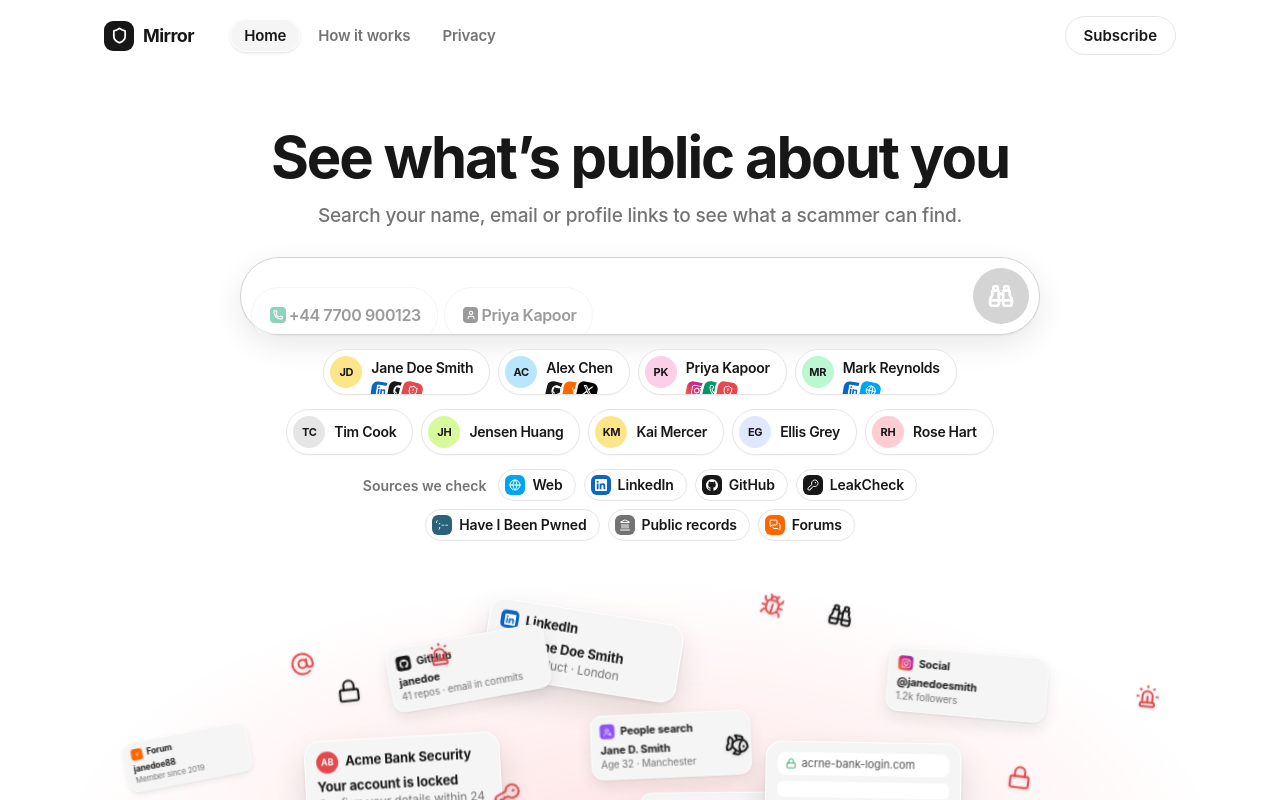
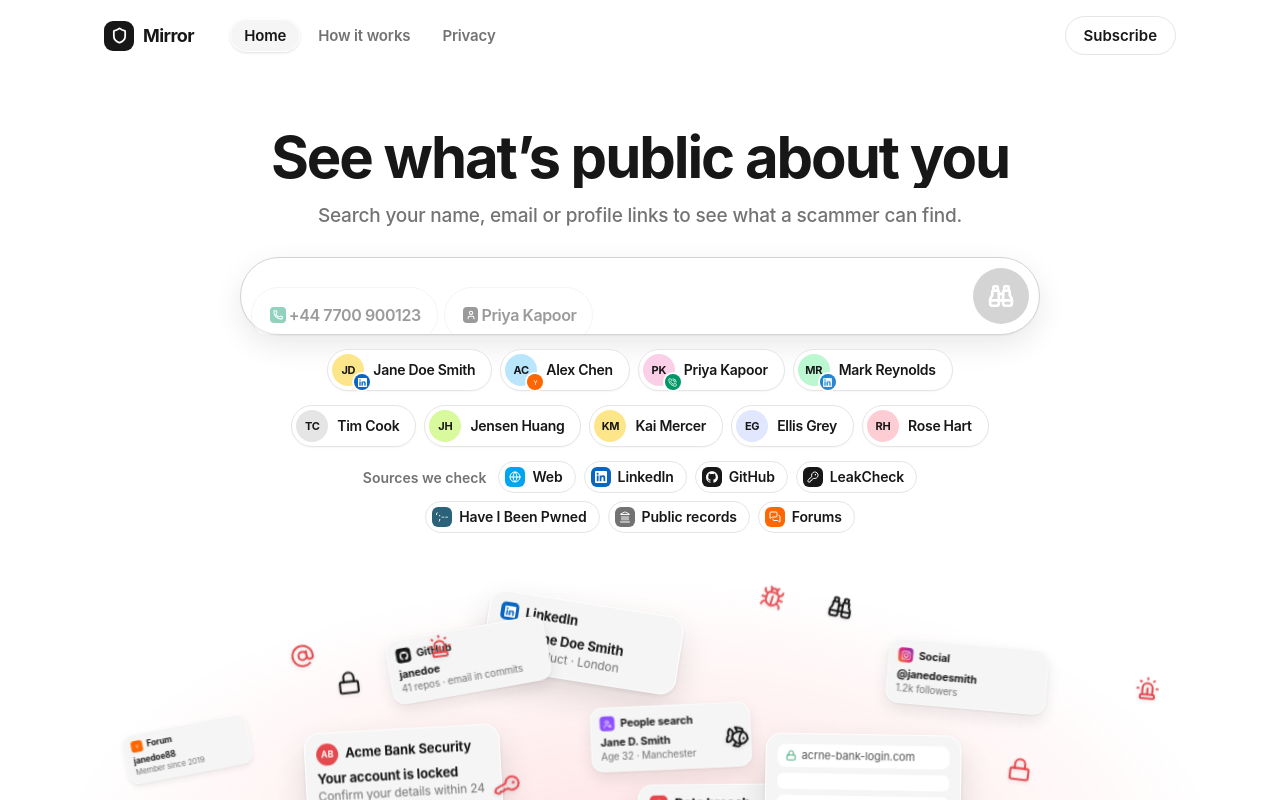
Before and after one commit to ghcpuman902/hackable, a Next.js app: page / in a window 1280 px wide. Shown: the top 800 px of the page. Built offline with nearby package versions, Linux system fonts and the light colour scheme.

Commit message:
Recent people chips: one cycling source badge on the avatar instead of the icon row, shorter chips, static first icon with reduced motion

```diff
--- a/src/app/globals.css
+++ b/src/app/globals.css
@@ -202,21 +202,22 @@ html,body{overflow-x:clip}
 .ghosts .pill{height:56px;border-radius:28px;padding:0 16px;font-size:16px;color:var(--n500);background:#fff}
 @keyframes drift{0%{opacity:0;transform:translateY(10%)}20%,70%{opacity:1;transform:translateY(-50%)}100%{opacity:0;transform:translateY(-95%)}}
 .landing .under{flex-direction:column;gap:14px;margin-top:14px}
-/* recent people: a history; the small tiles show where each person was found */
+/* recent people: a history; one badge on the avatar cycles through where each person was found */
 .people{display:flex;flex-wrap:wrap;justify-content:center;gap:8px}
-.person{position:relative;overflow:hidden;display:inline-flex;align-items:flex-start;gap:9px;height:46px;padding:6px 16px 0 6px;border-radius:999px;border:1px solid var(--n200);background:#fff;
+.person{position:relative;display:inline-flex;align-items:center;gap:9px;height:42px;padding:4px 16px 4px 4px;border-radius:999px;border:1px solid var(--n200);background:#fff;
   font:600 14px/1 var(--font);letter-spacing:-.02em;color:var(--n900);cursor:pointer;box-shadow:0 1px 2px rgba(0,0,0,.04)}
-.person .nm{padding-top:5px;white-space:nowrap}
-.person .av{width:32px;height:32px;border-radius:50%;display:grid;place-items:center;color:var(--n900);font-size:11px;font-weight:700;background:var(--av);flex:none}
-.wallet{position:absolute;left:47px;bottom:0;height:16px;width:calc(100% - 50px);pointer-events:none}
-.wc{position:absolute;bottom:-8px;width:20px;height:20px;border-radius:6px;background:var(--c);display:grid;place-items:center;color:#fff;
-  transform:translateX(var(--o)) rotate(var(--rt));box-shadow:-1px 0 0 1.5px #fff;transition:transform .2s}
-.wc svg{width:11px;height:11px;margin-top:-4px}
-.person:hover .wc{transform:translateX(var(--o)) translateY(-2px) rotate(var(--rt))}
+.person .nm{white-space:nowrap}
+.person .av{position:relative;width:32px;height:32px;border-radius:50%;display:grid;place-items:center;color:var(--n900);font-size:11px;font-weight:700;background:var(--av);flex:none}
+.pb{position:absolute;right:-6px;bottom:-4px;width:16px;height:16px;border-radius:50%;box-shadow:0 0 0 2px #fff;overflow:hidden}
+.pbi{position:absolute;inset:0;display:grid;place-items:center;background:var(--c);color:#fff;opacity:0;
+  animation:var(--pbk,pb3) calc(var(--n) * 1.5s) linear infinite;animation-delay:calc(var(--i) * 1.5s - var(--n) * 1.5s - var(--off))}
+.pb.n2 .pbi{--pbk:pb2}
+.pbi svg{width:9px;height:9px}
+@keyframes pb2{0%,40%{opacity:1}50%,90%{opacity:0}100%{opacity:1}}
+@keyframes pb3{0%,26.67%{opacity:1}33.33%,93.33%{opacity:0}100%{opacity:1}}
+@media (prefers-reduced-motion:reduce){.pbi{animation:none!important;opacity:0}.pbi:first-child{opacity:1}}
 .person:hover{background:var(--n50)}
 .run .people,.run .srcs{display:none}
-.person.preset{align-items:center;padding:6px 16px 6px 6px}
-.person.preset .nm{padding-top:0}
 .tag-row{display:flex;padding:4px 0 0}
 .badge{display:inline-flex;align-items:center;gap:6px;height:30px;padding:0 14px;border-radius:999px;background:var(--n900);color:#fff;font-size:14px;font-weight:700;letter-spacing:-.01em;white-space:nowrap}
 .badge.none{background:var(--ok-bg);color:var(--ok);padding-left:10px}
--- a/src/components/SearchFlow.tsx
+++ b/src/components/SearchFlow.tsx
@@ -12,7 +12,7 @@ import { LIVE_DEMO_CHIPS, PRESETS, presetFor } from "@/lib/presets";
 import type { ScanMessage } from "@/lib/scan-tools";
 import { DEMO_CHIPS, DEMO_EMAIL, EXAMPLES, EXTRA_PATTERNS, fanFor, LEAD_PATTERNS, PEOPLE, reportPatterns, SOURCES, type Found, type ScanTool } from "@/lib/synthetic";
 
-/* Small platform tiles under each recent person, as in 06. */
+/* Where each recent person was found: one small badge on the avatar cycles through these. */
 const MINI: Record<Found, { c: string; icon: ReactNode }> = {
   linkedin: { c: BRAND_BG.linkedin, icon: <BrandIcon name="linkedin" /> },
   github: { c: BRAND_BG.github, icon: <BrandIcon name="github" /> },
@@ -297,13 +297,14 @@ export default function SearchFlow({ live = false }: { live?: boolean }) {
             <div className="people">
               {PEOPLE.map((p, i) => (
                 <button key={p.n} type="button" className="person" onClick={() => pickPerson(i)}>
-                  <span className="av" style={{ "--av": p.av } as CSSProperties}>{initials(p.n)}</span>
+                  <span className="av" style={{ "--av": p.av } as CSSProperties}>{initials(p.n)}
+                    <span className={"pb n" + p.found.length} aria-hidden="true" style={{ "--n": p.found.length, "--off": i * 0.55 + "s" } as CSSProperties}>
+                      {p.found.map((f, j) => (
+                        <span key={f} className="pbi" style={{ "--c": MINI[f].c, "--i": j } as CSSProperties}>{MINI[f].icon}</span>
+                      ))}
+                    </span>
+                  </span>
                   <span className="nm">{p.n}</span>
-                  <span className="wallet" aria-hidden="true">
-                    {p.found.map((f, j) => (
-                      <span key={f} className="wc" style={{ "--c": MINI[f].c, "--o": j * 15 + ((i * 3 + j * 5) % 3) + "px", "--rt": 8 + ((i * 5 + j * 3) % 7) + "deg", zIndex: j } as CSSProperties}>{MINI[f].icon}</span>
-                    ))}
-                  </span>
                 </button>
               ))}
             </div>
```
